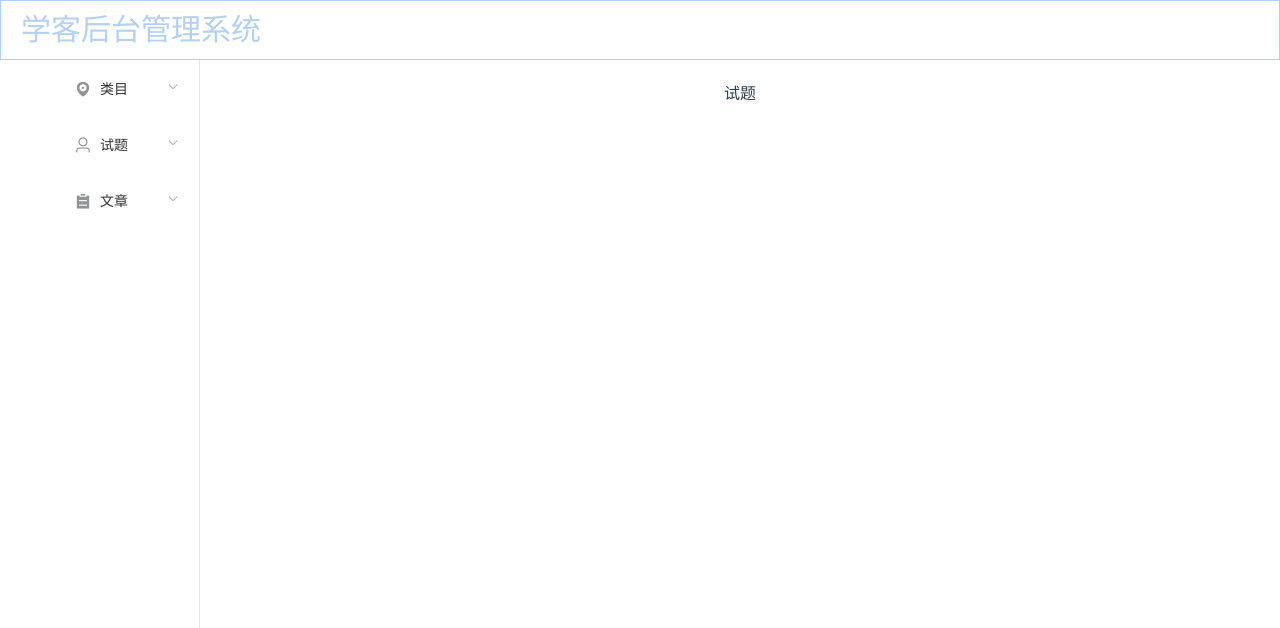
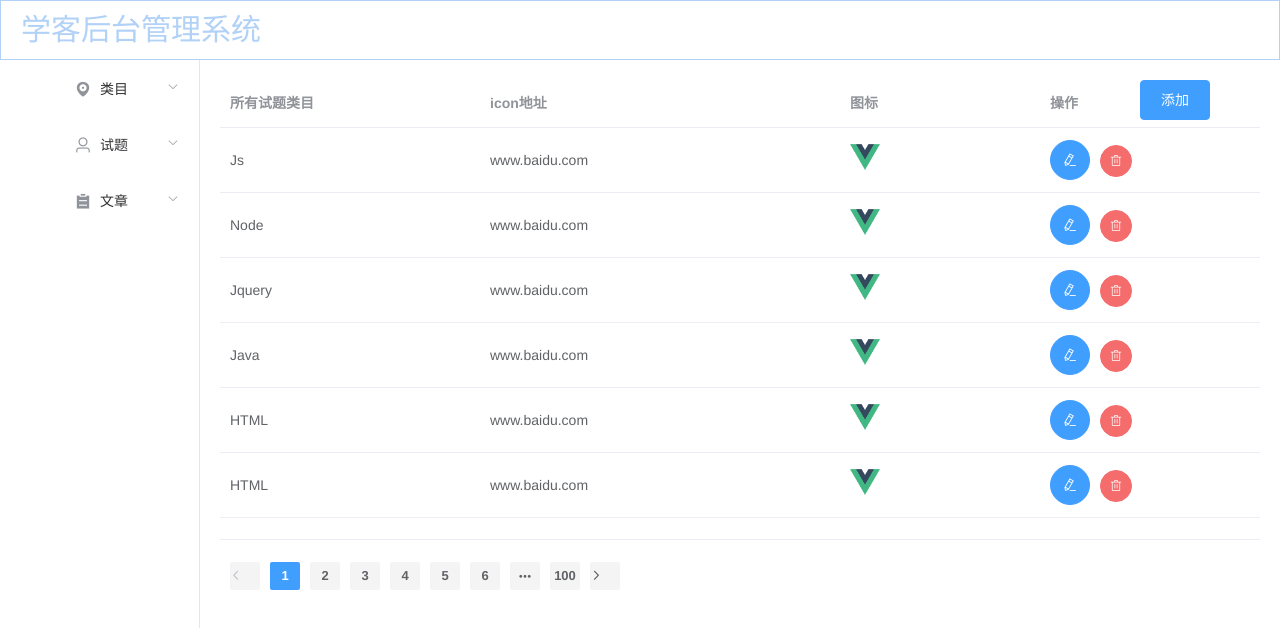
Before and after one commit to bo-ddd/hippo-business, a Vue app: page / in a window 1280 px wide. Shown: the top 628 px of the page. Built offline with nearby package versions, Linux system fonts and the light colour scheme.

Commit message:
提交了

```diff
--- a/package.json
+++ b/package.json
@@ -11,7 +11,8 @@
   "dependencies": {
     "core-js": "^3.6.5",
     "element-plus": "^1.0.2-beta.70",
-        "element-ui": "^2.15.5",
+    "less": "^4.1.1",
+    "less-loader": "^10.0.1",
     "register-service-worker": "^1.7.1",
     "vue": "^3.0.0",
     "vue-router": "^4.0.0-0",
--- a/src/views/Home.vue
+++ b/src/views/Home.vue
@@ -1,13 +1,17 @@
 <template>
 <div class="home">
     <el-container>
+
         <el-header class="title">
             <el-breadcrumb>
                 <el-breadcrumb-item><span>学客后台管理系统</span></el-breadcrumb-item>
             </el-breadcrumb>
         </el-header>
+
         <el-container>
+
             <el-aside width="200px">
+
                 <el-menu default-active="1" class="el-menu-vertical-demo aside" @open="handleOpen" @close="handleClose">
                     <el-submenu index="1">
                         <template #title>
--- a/src/views/category/Testquestions.vue
+++ b/src/views/category/Testquestions.vue
@@ -1,15 +1,108 @@
 <template>
-  <div>
-      试题
-  </div>
+   <div>
+     <!-- <el-button type="text" @click="dialogFormVisible = true" >添加</el-button> -->
+         <el-button type="primary" @click="dialogFormVisible = true" class="addbtn">添加</el-button>
+  <el-table :data="tableData" height="460px" max-height="700" style="width:100%">
+      <el-table-column prop="alltitle"  label="所有试题类目" width="260px"></el-table-column>
+      <el-table-column prop="iconUrl"  label="icon地址" width="360px"></el-table-column>
+      <el-table-column prop="iconUrl"  label="图标" width="200px">
+        <img src="@/assets/logo.png" class="iconShow">
+      </el-table-column>
+      <el-table-column label="操作">
+           <template #default="scope">
+            <el-button type="primary" icon="el-icon-edit"   circle    @click="dialogFormVisible = true"></el-button>
+            <el-button type="danger" icon="el-icon-delete"  circle  @click.prevent="deleteRow(scope.$index, tableData)"  size="small"></el-button>
+         </template>
+      </el-table-column>
+  </el-table>
+
+  <div class="block">
+ <el-pagination
+  background
+  layout="prev, pager, next"
+  :total="1000">
+</el-pagination>
+</div>
+
+  <!-- Form -->
+
+
+<el-dialog title="添加类目" v-model="dialogFormVisible">
+    <el-form :model="form">
+    <el-form-item label="类目标题" :label-width="formLabelWidth">
+      <el-input v-model="form.name" autocomplete="off"></el-input>
+    </el-form-item>
+     <el-form-item label="类目icon" :label-width="formLabelWidth">
+      <el-input v-model="form.iconUrl" autocomplete="off"></el-input>
+    </el-form-item>
+
+  </el-form>
+  <template #footer>
+    <span class="dialog-footer">
+      <el-button @click="dialogFormVisible = false">取 消</el-button>
+      <el-button type="primary" @click="dialogFormVisible = false">确 定</el-button>
+    </span>
+  </template>
+</el-dialog>
+
+   </div>
+
 </template>
 
 <script>
-export default {
-
-}
+  export default {
+    methods: {
+      deleteRow(index, rows) {
+        rows.splice(index, 1);
+      },
+    },
+    data() {
+      return {
+        tableData: [{
+          alltitle: 'Js',
+          iconUrl:'www.baidu.com'
+        },{
+          alltitle: 'Node',
+          iconUrl:'www.baidu.com'
+        },{
+          alltitle: 'Jquery',
+          iconUrl:'www.baidu.com'
+        },{
+          alltitle: 'Java',
+          iconUrl:'www.baidu.com'
+        },{
+          alltitle: 'HTML',
+          iconUrl:'www.baidu.com'
+        },{
+          alltitle: 'HTML',
+          iconUrl:'www.baidu.com'
+        }
+        ],
+        dialogFormVisible: false,
+        form: {
+          name: '',
+          iconUrl: ''
+        },
+      }
+    }
+  }
 </script>
 
-<style>
+
+<style scoped>
+.addbtn{
+  position: absolute;
+  margin-left: 400px;
+  z-index: 99;
+}
+
+.iconShow{
+   width: 30px;
+}
+
+.block{
+  margin-top: 20px;
+  float: left;
+}
 
 </style>
```
Also changed, not shown: 1 other file (tests, documents, lock files or other folders). Lines whose indentation alone changed are shown as unchanged.
